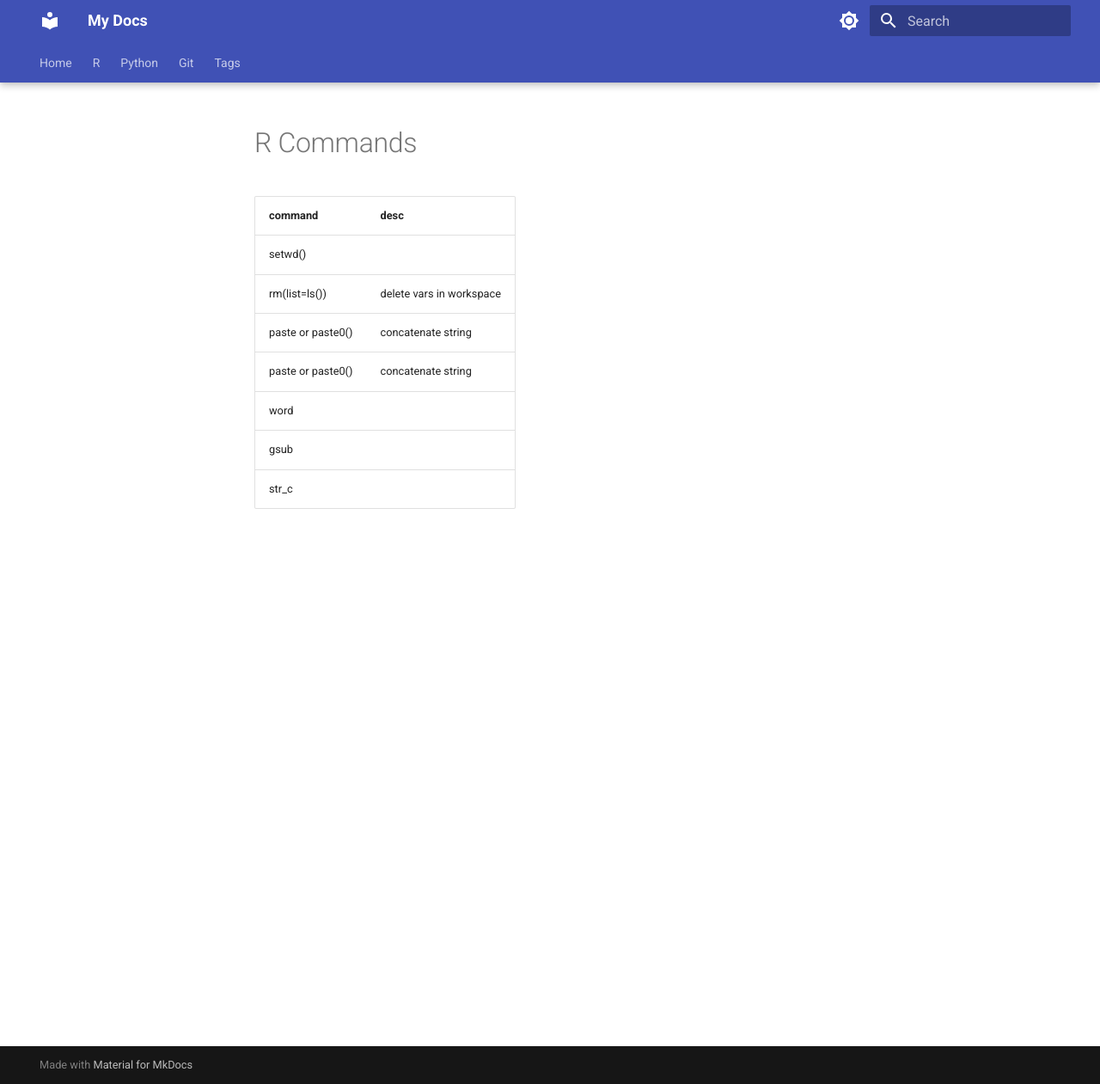
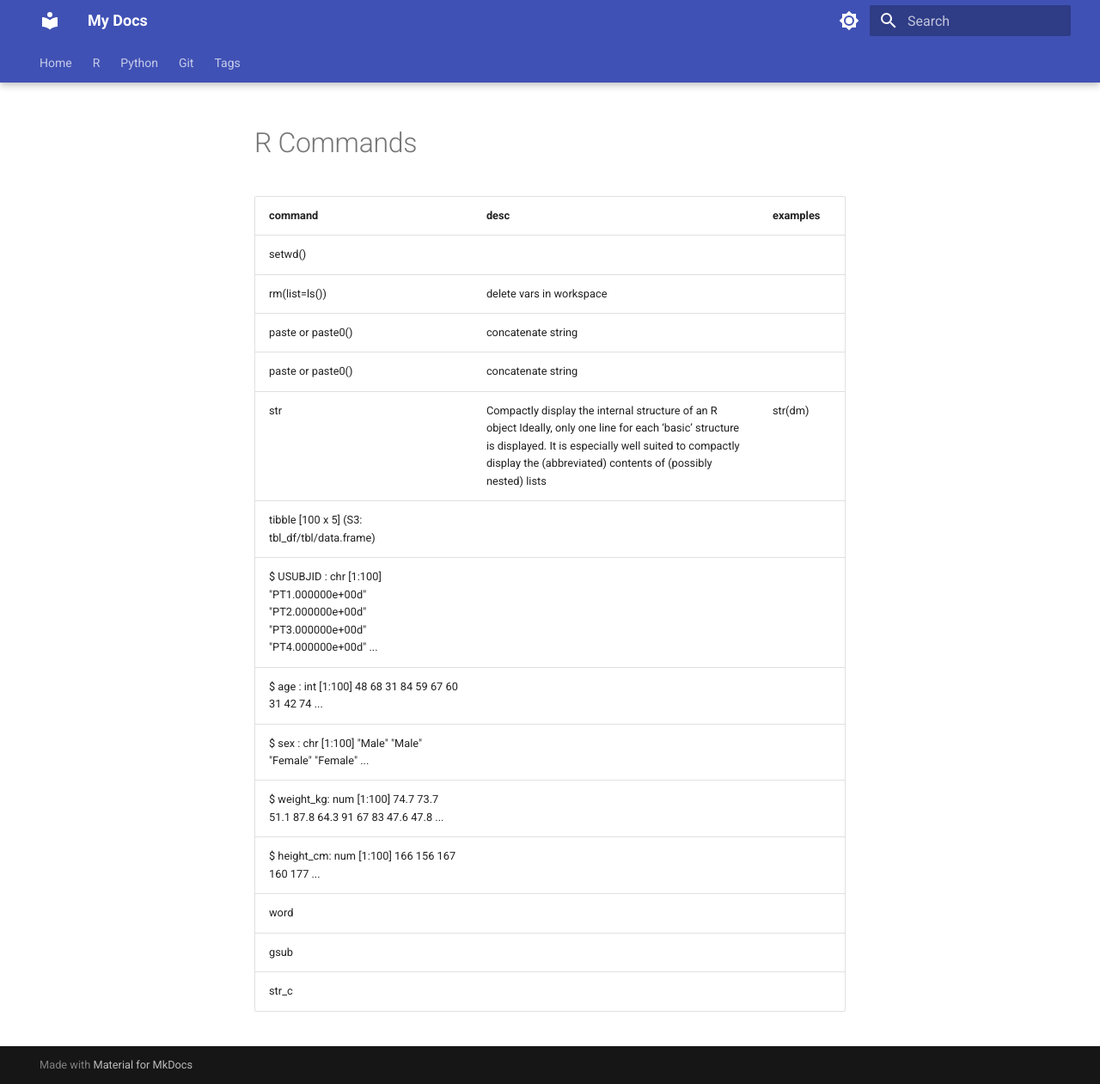
Before and after one commit to TrevorCl/mkdocs, an MkDocs documentation site: the page built from docs/r/command.md, in a window 1280 px wide and 1261 px high. Shown: the whole window at 86% size. Built offline with MkDocs 1.6.1 and Material for MkDocs 9.7.7, drawn with Linux system fonts in a browser that asks for light colours.

Commit message:
Enhance R commands table with examples
Added examples to R commands documentation.

```diff
--- a/docs/r/command.md
+++ b/docs/r/command.md
@@ -1,12 +1,19 @@
 # R Commands
 
 
-| command | desc |
-|----|-------|
-| setwd() | |
-| rm(list=ls()) | delete vars in workspace |
-| paste or paste0() | concatenate string  |
-| paste or paste0() | concatenate string  |
-| word | |
-| gsub | |
-| str_c | |
+| command | desc | examples |
+|----|-------|------|
+| setwd() | | |
+| rm(list=ls()) | delete vars in workspace | |
+| paste or paste0() | concatenate string  | |
+| paste or paste0() | concatenate string  | |
+| str | Compactly display the internal structure of an R object Ideally, only one line for each ‘basic’ structure is displayed. It is especially well suited to compactly display the (abbreviated) contents of (possibly nested) lists|   str(dm)
+tibble [100 x 5] (S3: tbl_df/tbl/data.frame)
+ $ USUBJID  : chr [1:100] "PT1.000000e+00d" "PT2.000000e+00d" "PT3.000000e+00d" "PT4.000000e+00d" ...
+ $ age      : int [1:100] 48 68 31 84 59 67 60 31 42 74 ...
+ $ sex      : chr [1:100] "Male" "Male" "Female" "Female" ...
+ $ weight_kg: num [1:100] 74.7 73.7 51.1 87.8 64.3 91 67 83 47.6 47.8 ...
+ $ height_cm: num [1:100] 166 156 167 160 177 ... |
+| word | |  |
+| gsub | | |
+| str_c | |  |
```
